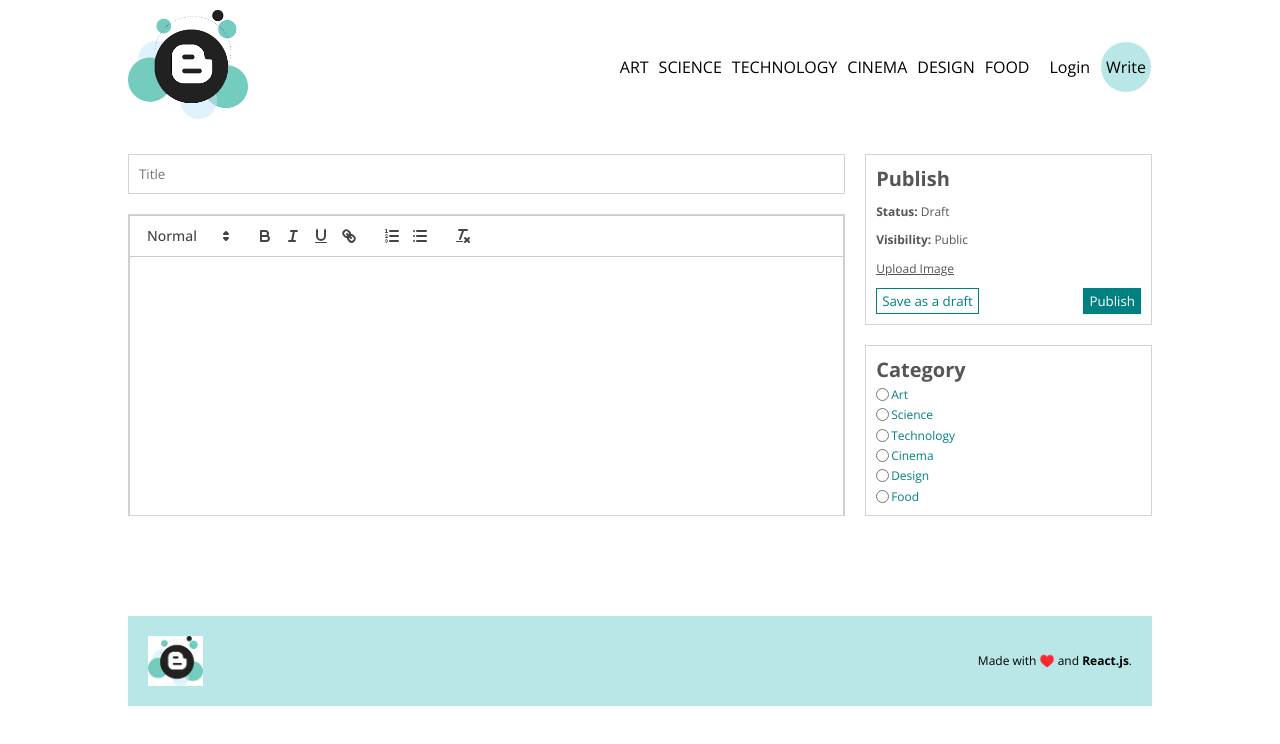
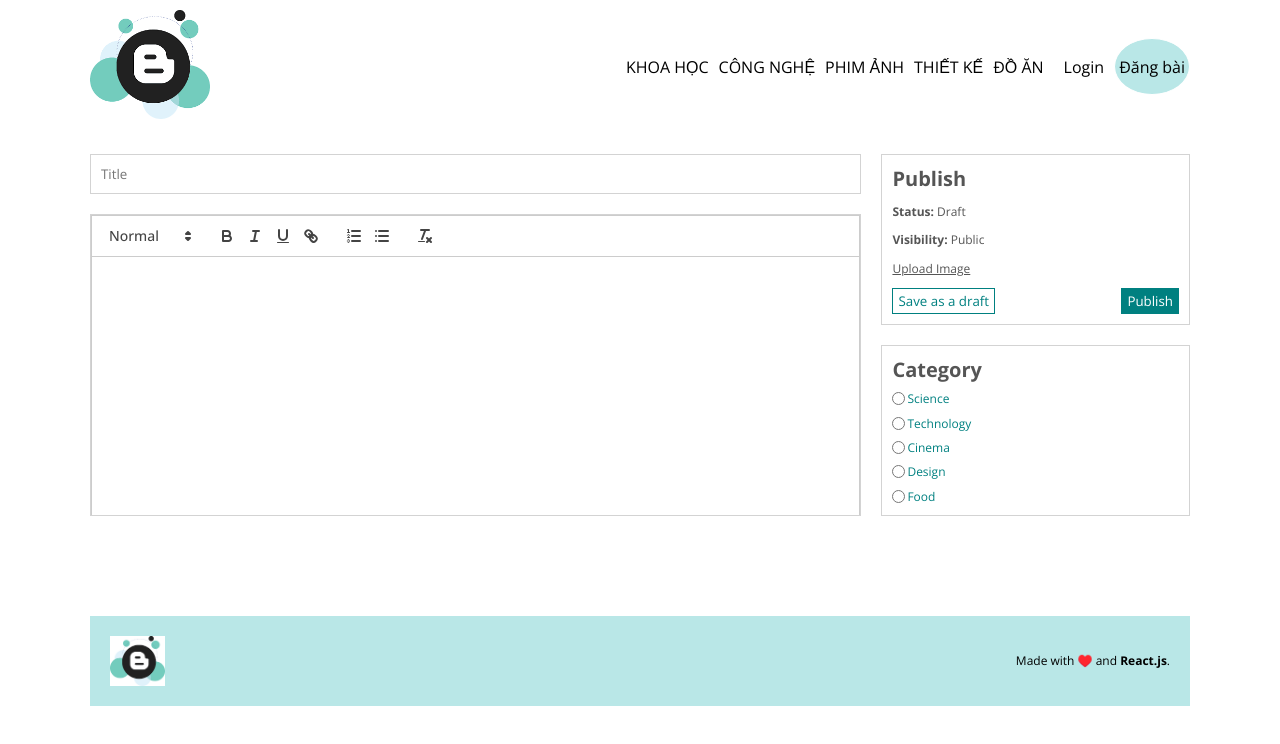
Before and after one commit to maivankien/blog-app, a React (Create React App) app in the folder client/: page /write in a window 1280 px wide. Shown: the top 744 px of the page. Built offline with nearby package versions, Linux system fonts and the light colour scheme.

Commit message:
fix update data

```diff
--- a/client/src/components/Menu.jsx
+++ b/client/src/components/Menu.jsx
@@ -1,22 +1,24 @@
-import axios from "axios";
-import React, { useEffect, useState } from "react";
-import { Link } from "react-router-dom";
-import { domain } from '../config'
+import axios from "axios"
+import React, { useEffect, useState } from "react"
+import { Link } from "react-router-dom"
+import moment from "moment"
+import 'moment/locale/vi'
 
 const Menu = ({ cat, id }) => {
-    const [posts, setPosts] = useState([]);
+    const [posts, setPosts] = useState([])
+
     useEffect(() => {
         const fetchData = async () => {
             try {
-                const res = await axios.get(`/posts/?cat=${cat}`);
+                const res = await axios.get(`/posts/?cat=${cat}`)
                 console.log(res)
-                setPosts(res.data.filter(item => item.id != id));
+                setPosts(res.data.filter(item => item.id != id))
             } catch (err) {
-                console.log(err);
+                console.log(err)
             }
-        };
-        fetchData();
-    }, [cat]);
+        }
+        fetchData()
+    }, [cat, id])
     return (
         <div className="menu">
             {posts.length == 0 ? (
@@ -27,16 +29,19 @@ const Menu = ({ cat, id }) => {
             {posts.map((post) => (
                 <div className="post" key={post.id}>
                     <Link className="link" to={`/post/${post.id}`}>
-                        <h2>{post.title}</h2>
+                        <h4>{post.title}</h4>
                     </Link>
-                    <span style={{ color: '#5488c7' }}>{post.username}</span>
+                    <div className="info-user">
+                        <span style={{ color: '#5488c7' }}>{post.username}</span>
+                        <p>{moment(post.date).locale('vi').fromNow()}</p>
+                    </div>
                     <Link className="link" to={`/post/${post.id}`}>
                         <button>Read More</button>
                     </Link>
                 </div>
             ))}
         </div>
-    );
-};
+    )
+}
 
-export default Menu;
+export default Menu
--- a/client/src/components/Navbar.jsx
+++ b/client/src/components/Navbar.jsx
@@ -1,41 +1,38 @@
-import React, { useContext } from "react";
-import { Link } from "react-router-dom";
-import { AuthContext } from "../context/authContext";
-import Logo from "../img/logo.png";
+import React, { useContext } from "react"
+import { Link } from "react-router-dom"
+import { AuthContext } from "../context/authContext"
+import Logo from "../img/logo.png"
 
 const Navbar = () => {
-  const { currentUser, logout } = useContext(AuthContext);
+    const { currentUser, logout } = useContext(AuthContext)
 
     return (
         <div className="navbar">
             <div className="container">
-        <div className="logo">
-          <Link to="/">
+                <div className="logo" title="Trang chủ">
+                    <Link to="/" a>
                         <img src={Logo} alt="" />
                     </Link>
                 </div>
                 <div className="links">
-          <Link className="link" to="/?cat=art">
-            <h6>ART</h6>
-          </Link>
                     <Link className="link" to="/?cat=science">
-            <h6>SCIENCE</h6>
+                        <h6>KHOA HỌC</h6>
                     </Link>
                     <Link className="link" to="/?cat=technology">
-            <h6>TECHNOLOGY</h6>
+                        <h6>CÔNG NGHỆ</h6>
                     </Link>
                     <Link className="link" to="/?cat=cinema">
-            <h6>CINEMA</h6>
+                        <h6>PHIM ẢNH</h6>
                     </Link>
                     <Link className="link" to="/?cat=design">
-            <h6>DESIGN</h6>
+                        <h6>THIẾT KẾ</h6>
                     </Link>
                     <Link className="link" to="/?cat=food">
-            <h6>FOOD</h6>
+                        <h6>ĐỒ ĂN</h6>
                     </Link>
                     <span>{currentUser?.username}</span>
                     {currentUser ? (
-            <span onClick={logout}>Logout</span>
+                        <span className="logout" onClick={logout}>Đăng xuất</span>
                     ) : (
                         <Link className="link" to="/login">
                             Login
@@ -43,13 +40,13 @@ const Navbar = () => {
                     )}
                     <span className="write">
                         <Link className="link" to="/write">
-              Write
+                            Đăng bài
                         </Link>
                     </span>
                 </div>
             </div>
         </div>
-  );
-};
+    )
+}
 
-export default Navbar;
+export default Navbar
--- a/client/src/main.css
+++ b/client/src/main.css
@@ -3,7 +3,7 @@
     justify-content: center;
 }
 .app .container {
-    width: 1024px;
+    width: 1100px;
 }
 .app .container .link {
     text-decoration: none;
@@ -69,13 +69,18 @@
     font-size: 16px;
     font-weight: 300;
 }
-.app .container .navbar .container .links span {
+
+.app .container .navbar .container .links h6:hover {
+    color: teal;
+}
+
+.app .container .navbar .container .links .logout:hover {
+    color: teal;
     cursor: pointer;
 }
 .app .container .navbar .container .links .write {
     background-color: #b9e7e7;
-    width: 50px;
-    height: 50px;
+    height: 55px;
     border-radius: 50%;
     display: flex;
     align-items: center;
@@ -83,10 +88,14 @@
     font-weight: 300;
     border: 1px solid white;
 }
+
+.app .container .navbar .container .links .write .link {
+    margin: 4px;
+}
+
 .app .container .navbar .container .links .write:hover {
     color: teal;
-    background-color: white;
-    border: 1px solid teal;
+    opacity: 0.7;
 }
 .app .container footer {
     margin-top: 100px;
@@ -169,6 +178,7 @@
     display: flex;
     flex-direction: column;
     gap: 16px;
+    min-width: 70%;
 }
 .app .container .single .content img {
     width: 100%;
@@ -200,21 +210,37 @@
     cursor: pointer;
 }
 .app .container .single .content h1 {
-    font-size: 30px;
+    font-size: 28px;
     color: #333;
 }
-.app .container .single .content p {
-    text-align: justify;
+.app .container .single .content .time {
+    color: #686565;
     line-height: 24px;
 }
 .app .container .single .menu {
     flex: 2;
     display: flex;
     flex-direction: column;
-    gap: 25px;
+    gap: 12px;
 }
-.app .container .single .menu h1 {
-    font-size: 20px;
+
+.app .container .single .menu .info-user {
+    display: flex;
+    align-items: center;
+}
+
+.app .container .single .menu span {
+    font-size: 14px;
+}
+
+.app .container .single .menu p {
+    margin-left: 16px;
+    color: #9b9b9b;
+    font-size: 12px;
+}
+
+.app .container .single .menu h4 {
+    font-size: 16px;
     color: #555;
 }
 .app .container .single .menu .post {
@@ -232,7 +258,7 @@
 }
 .app .container .single .menu .post button {
     width: max-content;
-    padding: 7.5px 15px;
+    padding: 6px 12px;
     border: none;
     cursor: pointer;
     color: teal;
--- a/client/src/pages/Single.jsx
+++ b/client/src/pages/Single.jsx
@@ -9,6 +9,7 @@ import { useContext } from "react"
 import { AuthContext } from "../context/authContext"
 import DOMPurify from "dompurify"
 import { domain } from "../config.js"
+import 'moment/locale/vi';
 
 const Single = () => {
     const [post, setPost] = useState({})
@@ -53,15 +54,12 @@ const Single = () => {
     return (
         <div className="single">
             <div className="content">
-                {post.img && (
-                    <img src={`${domain}/${post.img}`} alt="" />
-                )}
                 <div className="user">
-                    {post.userImg && <img src={post.userImg} alt="" />}
                     <div className="info">
                         <span style={{ color: '#5488c7' }}>{post.username}</span>
-                        <p>Posted {moment(post.date).fromNow()}</p>
+                        <p className="time">Đã đăng vào {moment(post.date).locale('vi').fromNow()}</p>
                     </div>
+                    {post.userImg && <img src={post.userImg} alt="" />}
                     {currentUser && currentUser.id === post.uid && (
                         <div className="edit">
                             <Link to={`/write?edit=2`} state={post}>
@@ -72,9 +70,12 @@ const Single = () => {
                     )}
                 </div>
                 <h1>{post.title}</h1>
+                {post.img && (
+                    <img src={`${domain}/${post.img}`} alt="" />
+                )}
                 <p
                     dangerouslySetInnerHTML={{
-                        __html: DOMPurify.sanitize(post.desc),
+                        __html: DOMPurify.sanitize((post.desc)),
                     }}
                 ></p>{" "}
             </div>
--- a/client/src/pages/Write.jsx
+++ b/client/src/pages/Write.jsx
@@ -7,23 +7,30 @@ import moment from "moment";
 
 const Write = () => {
     const state = useLocation().state;
-    const [value, setValue] = useState(state?.title || "");
-    const [title, setTitle] = useState(state?.desc || "");
+    const [value, setValue] = useState(state?.desc || "");
+    const [title, setTitle] = useState(state?.title || "");
     const [file, setFile] = useState(null);
     const [cat, setCat] = useState(state?.cat || "");
+    const [image] = useState(state?.img || "")
 
     const navigate = useNavigate()
 
     const upload = async () => {
         try {
+            if (!file) {
+                console.log("Không có dữ liệu trong file.");
+                return;
+            }
+
             const formData = new FormData();
             formData.append("file", file);
             const res = await axios.post("/upload", formData);
             return res.data;
         } catch (err) {
-            console.log(err);
+            console.error(err);
         }
     };
+
 
     const handleClick = async (e) => {
         e.preventDefault();
@@ -35,13 +42,13 @@ const Write = () => {
                     title,
                     desc: value,
                     cat,
-                    img: file ? imgUrl : "",
+                    img: file ? imgUrl : image,
                 })
                 : await axios.post(`/posts/`, {
                     title,
                     desc: value,
                     cat,
-                    img: file ? imgUrl : "",
+                    img: file ? imgUrl : image,
                     date: moment(Date.now()).format("YYYY-MM-DD HH:mm:ss"),
                 });
             navigate("/")
@@ -56,6 +63,7 @@ const Write = () => {
                 <input
                     type="text"
                     placeholder="Title"
+                    value={title}
                     onChange={(e) => setTitle(e.target.value)}
                 />
                 <div className="editorContainer">
@@ -93,7 +101,7 @@ const Write = () => {
                 </div>
                 <div className="item">
                     <h1>Category</h1>
-                    <div className="cat">
+                    {/* <div className="cat">
                         <input
                             type="radio"
                             checked={cat === "art"}
@@ -103,7 +111,7 @@ const Write = () => {
                             onChange={(e) => setCat(e.target.value)}
                         />
                         <label htmlFor="art">Art</label>
-                    </div>
+                    </div> */}
                     <div className="cat">
                         <input
                             type="radio"
```
Also changed, not shown: 1 other file (tests, documents, lock files or other folders). Lines whose indentation alone changed are shown as unchanged.
